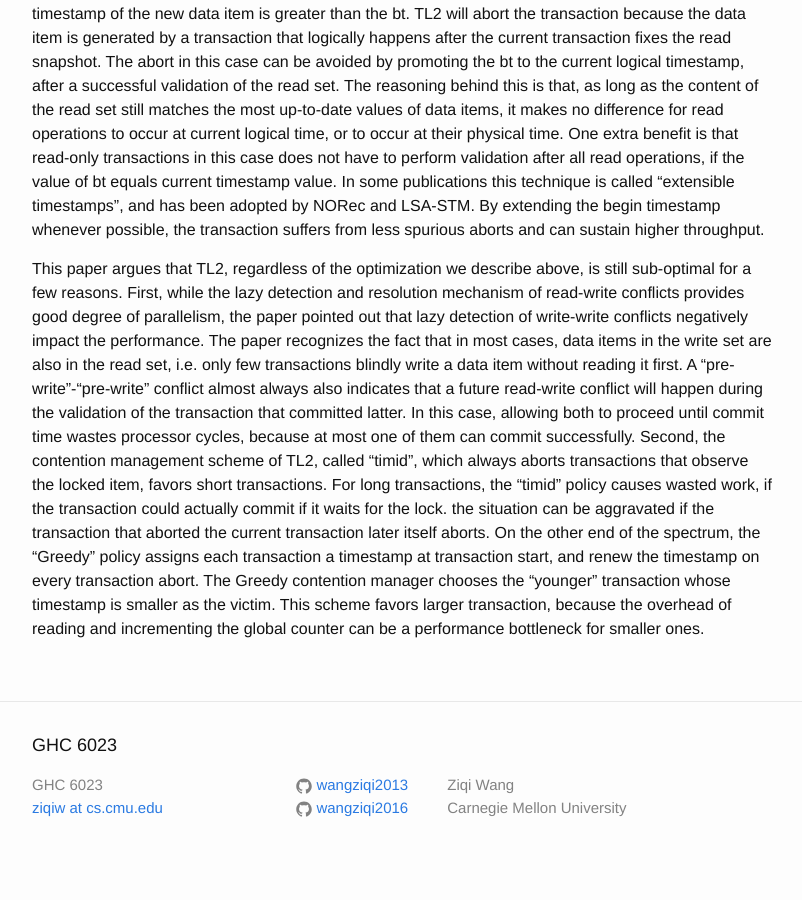
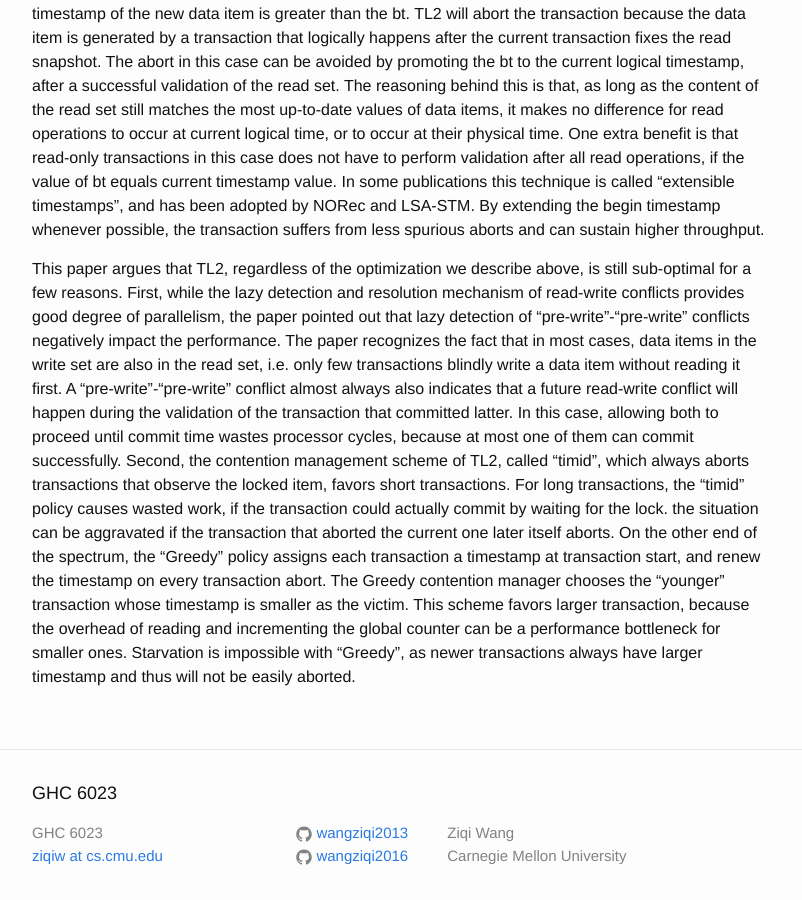
Before and after one commit to wangziqi2013/wangziqi2013.github.io, a Jekyll site: the page built from _posts/2018-07-05-SwissTM.markdown, in a window 1280 px wide and 900 px high, scrolled down 1303 px. Shown: the whole window, without its empty margins (238-1040 px from the left). Built offline with Jekyll 4.4.1, drawn with Linux system fonts in a browser that asks for light colours; before the commit the page ends 2182 px from its top, so only the background shows below that.

Commit message:
Small change

```diff
--- a/_posts/2018-07-05-SwissTM.markdown
+++ b/_posts/2018-07-05-SwissTM.markdown
@@ -51,15 +51,16 @@ suffers from less spurious aborts and can sustain higher throughput.
 
 This paper argues that TL2, regardless of the optimization we describe above, is still sub-optimal for a few reasons. First,
 while the lazy detection and resolution mechanism of read-write conflicts provides good degree of parallelism, the paper
-pointed out that lazy detection of write-write conflicts negatively impact the performance. The paper recognizes the fact
+pointed out that lazy detection of "pre-write"-"pre-write" conflicts negatively impact the performance. The paper recognizes the fact
 that in most cases, data items in the write set are also in the read set, i.e. only few transactions blindly write a data item
 without reading it first. A "pre-write"-"pre-write" conflict almost always also indicates that a future read-write conflict will happen
 during the validation of the transaction that committed latter. In this case, allowing both to proceed until commit time
 wastes processor cycles, because at most one of them can commit successfully. Second, the contention management scheme of TL2,
 called "timid", which always aborts transactions that observe the locked item, favors short transactions. For long transactions,
-the "timid" policy causes wasted work, if the transaction could actually commit if it waits for the lock. the situation can be
-aggravated if the transaction that aborted the current transaction later itself aborts. On the other end of the spectrum, the
+the "timid" policy causes wasted work, if the transaction could actually commit by waiting for the lock. the situation can be
+aggravated if the transaction that aborted the current one later itself aborts. On the other end of the spectrum, the
 "Greedy" policy assigns each transaction a timestamp at transaction start, and renew the timestamp on every transaction abort.
 The Greedy contention manager chooses the "younger" transaction whose timestamp is smaller as the victim. This scheme favors
 larger transaction, because the overhead of reading and incrementing the global counter can be a performance bottleneck for
-smaller ones.
+smaller ones. Starvation is impossible with "Greedy", as newer transactions always have larger timestamp and thus will not
+be easily aborted.
```
